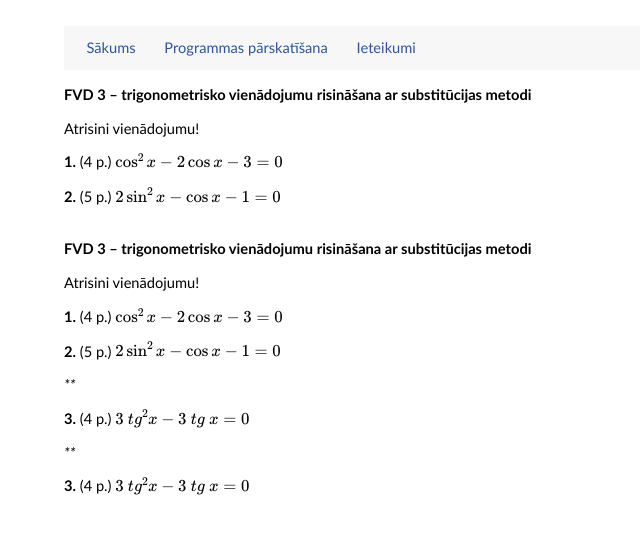
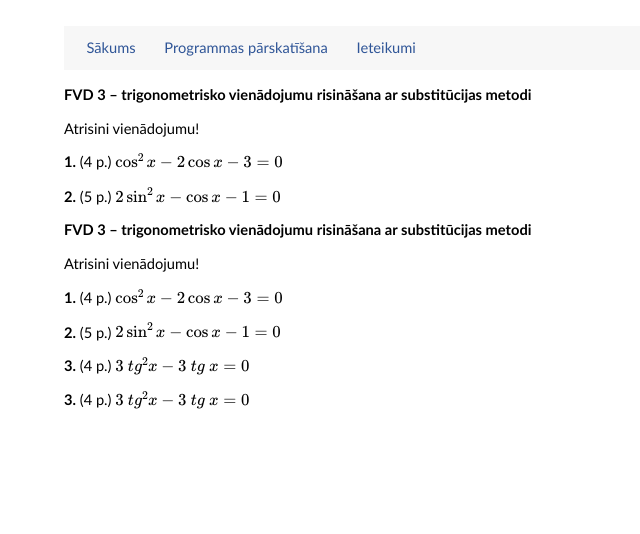
Before and after one commit to kapsitis/programma-ol-10, a Jekyll site: the page built from docs/OL_10_Trigonometriskie_vienadojumi_GATAVS/OL_10_fvd_3_trig_vienad_substitucija_UZD.md, in a window 1280 px wide. Shown: the top 534 px of the page, without its empty margins (0-640 px from the left). Built offline with Jekyll 4.4.1, drawn with Linux system fonts in a browser that asks for light colours; our own code applies the rules of GitHub Pages for plain Markdown files.

Commit message:
fixed md

```diff
--- a/docs/OL_10_Trigonometriskie_vienadojumi_GATAVS/OL_10_fvd_3_trig_vienad_substitucija_UZD.md
+++ b/docs/OL_10_Trigonometriskie_vienadojumi_GATAVS/OL_10_fvd_3_trig_vienad_substitucija_UZD.md
@@ -1,5 +1,4 @@
-**FVD 3 -- trigonometrisko vienādojumu risināšana ar substitūcijas
-metodi**
+**FVD 3 -- trigonometrisko vienādojumu risināšana ar substitūcijas metodi**
 
 Atrisini vienādojumu!
 
@@ -7,9 +6,7 @@ Atrisini vienādojumu!
 
 **2.** (5 p.) $2\sin^{2}x - \cos x - 1 = 0$
 
-**\
-FVD 3 -- trigonometrisko vienādojumu risināšana ar substitūcijas
-metodi**
+**FVD 3 -- trigonometrisko vienādojumu risināšana ar substitūcijas metodi**
 
 Atrisini vienādojumu!
 
@@ -17,10 +14,6 @@ Atrisini vienādojumu!
 
 **2.** (5 p.) $2\sin^{2}x - \cos x - 1 = 0$
 
-**\**
+**3.** (4 p.) $3\ {tg}^{2}x - 3\ tg\ x = 0$
 
 **3.** (4 p.) $3\ {tg}^{2}x - 3\ tg\ x = 0$
-
-**\**
-
-**3.** (4 p.) $3\ {tg}^{2}x - 3\ tg\ x = 0$
```
